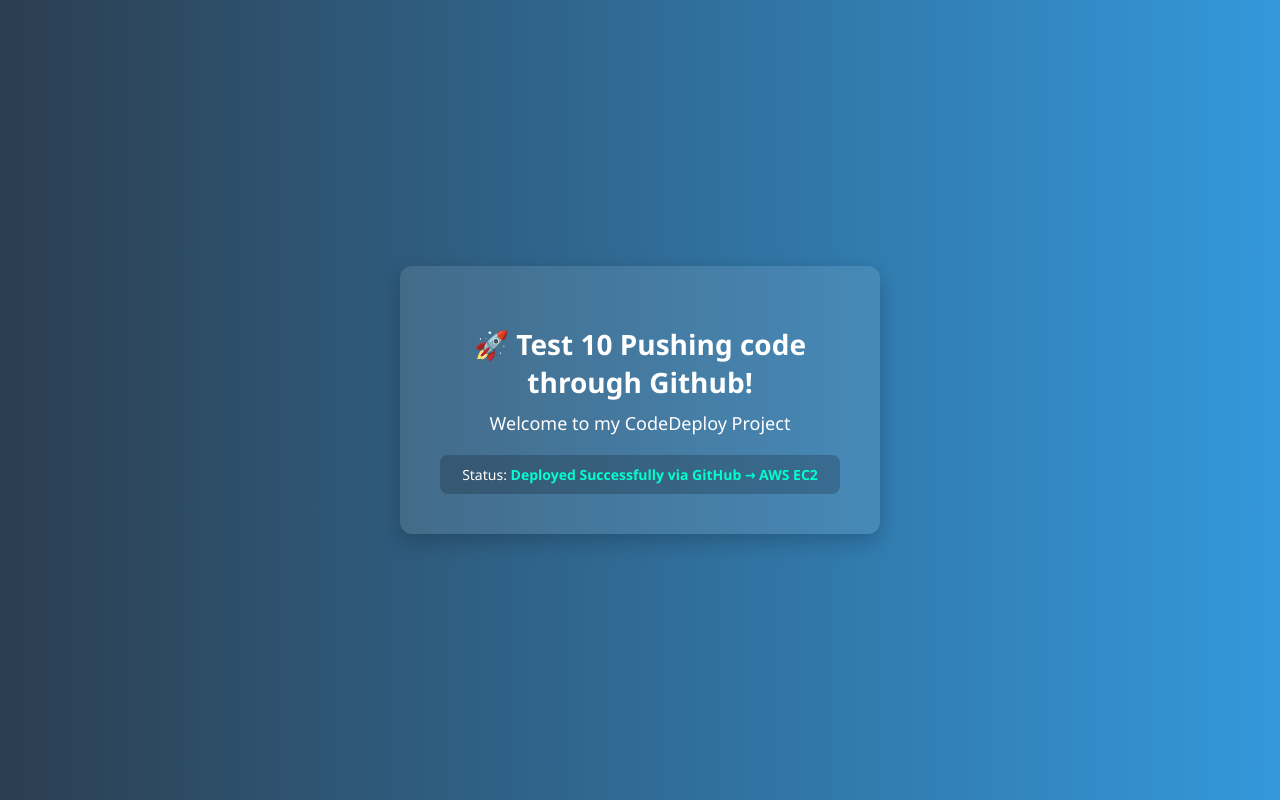
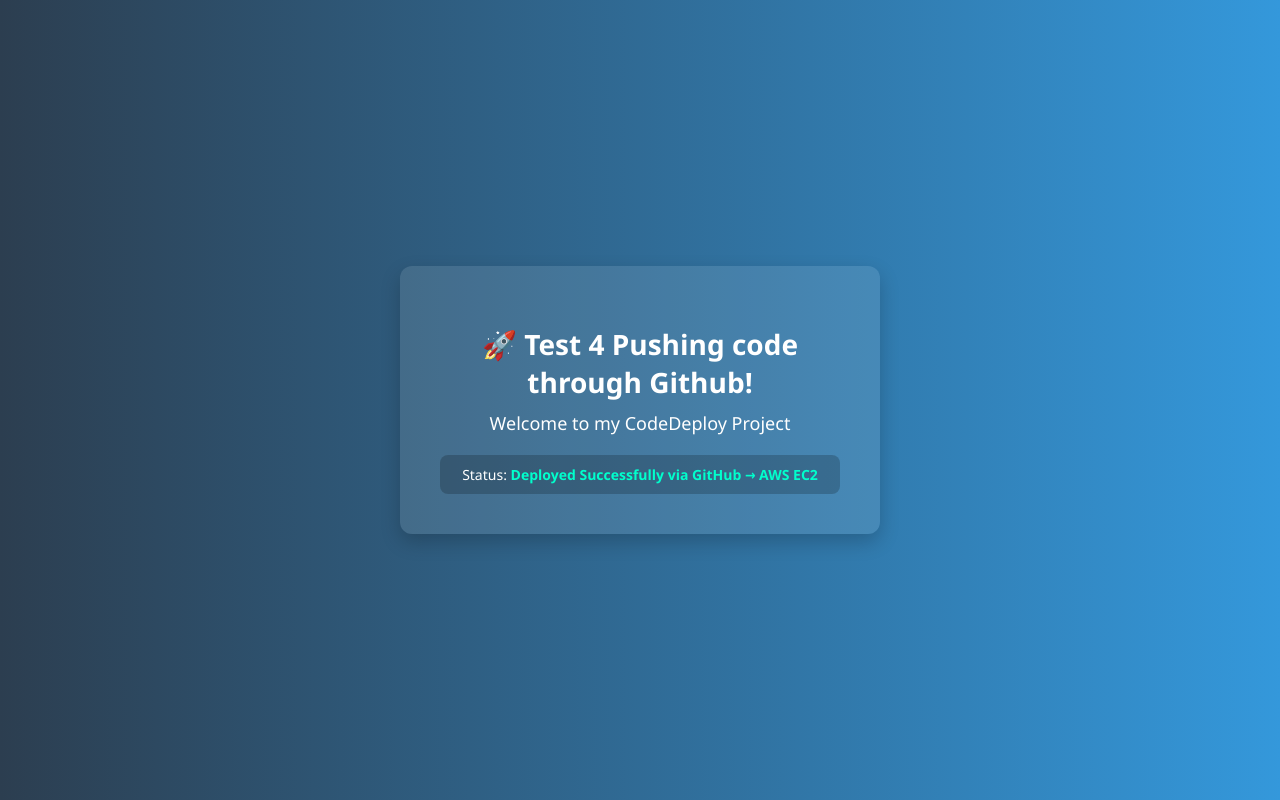
Before and after one commit to Dhimanab/cicd-demo, a plain HTML site: page myapp/index.html in a window 1280 px wide. Drawn offline with Linux system fonts and the light colour scheme.

Commit message:
Update to Test 4

```diff
--- a/myapp/index.html
+++ b/myapp/index.html
@@ -52,7 +52,7 @@
 </head>
 <body>
   <div class="container">
-    <h1>🚀 Test 10 Pushing code through Github!</h1>
+    <h1>🚀 Test 4 Pushing code through Github!</h1>
     <p>Welcome to my CodeDeploy Project</p>
     <div class="status">
       Status: <span class="highlight">Deployed Successfully via GitHub → AWS EC2</span>
```
